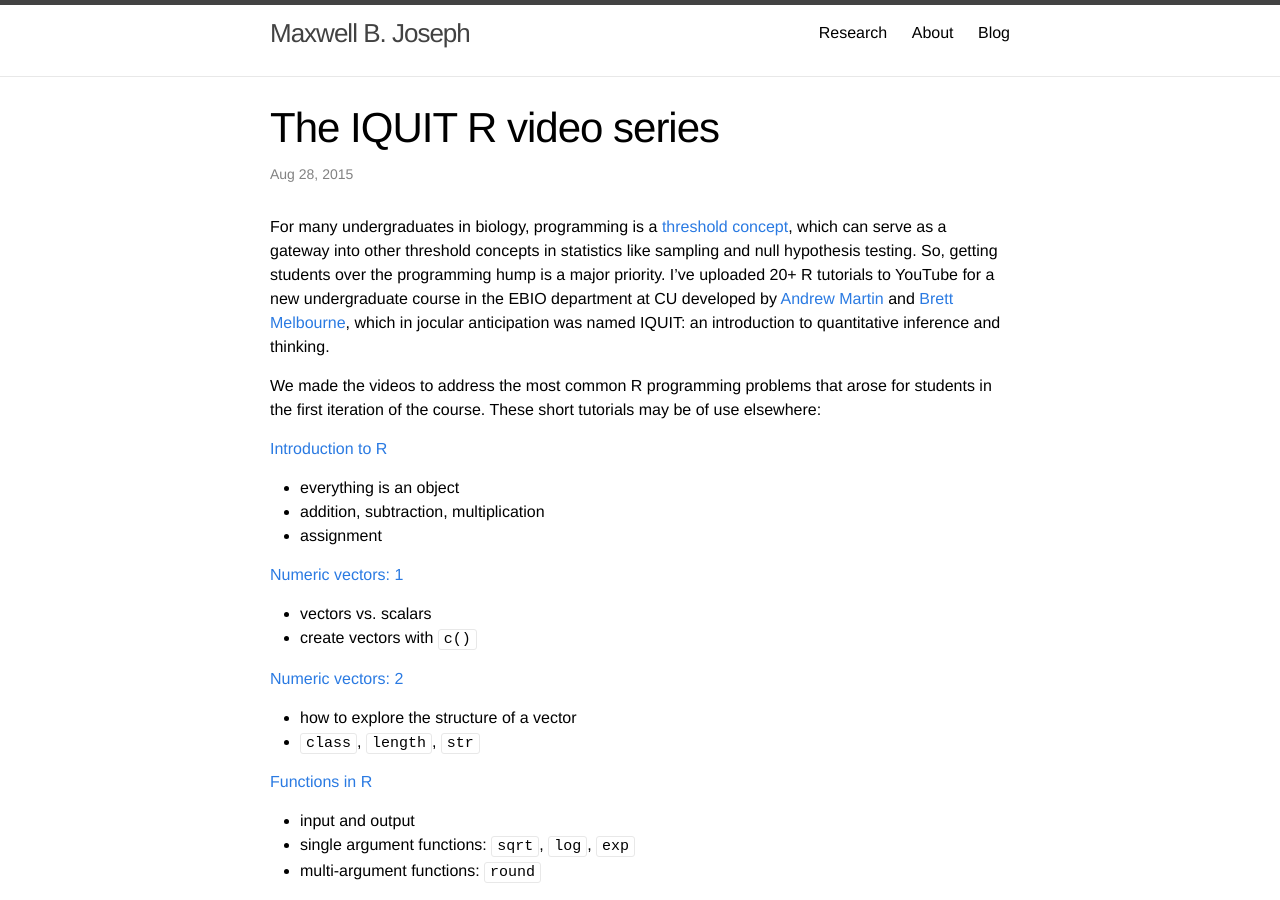
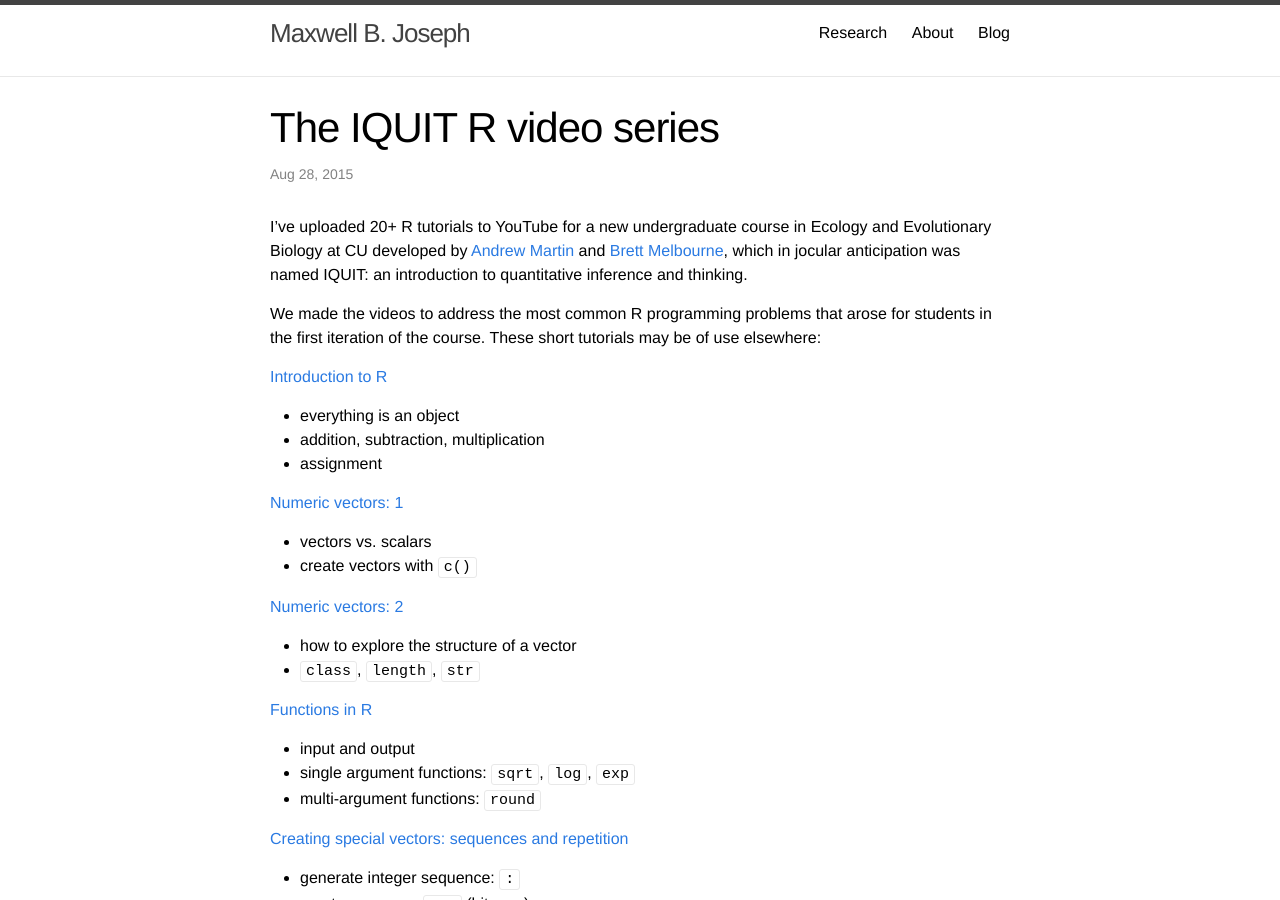
Before and after one commit to mbjoseph/old-website, a Jekyll site: the page built from _posts/2015-08-28-iquit.markdown, in a window 1280 px wide and 900 px high. Built offline with Jekyll 4.4.1, drawn with Linux system fonts in a browser that asks for light colours.

Commit message:
reduced txt preable

```diff
--- a/_posts/2015-08-28-iquit.markdown
+++ b/_posts/2015-08-28-iquit.markdown
@@ -6,9 +6,7 @@ comments: true
 categories: R
 ---
 
-For many undergraduates in biology, programming is a [threshold concept](https://books.google.com/books?hl=en&lr=&id=RCUVmm05qmcC&oi=fnd&pg=PP1&ots=SSn68PiCkk&sig=oGSCNE3ALZCleytv4LWN5jYpQII#v=onepage&q&f=false), which can serve as a gateway into other threshold concepts in statistics like sampling and null hypothesis testing.
-So, getting students over the programming hump is a major priority.
-I've uploaded 20+ R tutorials to YouTube for a new undergraduate course in the EBIO department at CU developed by [Andrew Martin](http://stripe.colorado.edu/~am/Site/Martin_Lab.html) and [Brett Melbourne](http://www.colorado.edu/eeb/facultysites/melbourne/), which in jocular anticipation was named IQUIT: an introduction to quantitative inference and thinking.
+I've uploaded 20+ R tutorials to YouTube for a new undergraduate course in Ecology and Evolutionary Biology at CU developed by [Andrew Martin](http://stripe.colorado.edu/~am/Site/Martin_Lab.html) and [Brett Melbourne](http://www.colorado.edu/eeb/facultysites/melbourne/), which in jocular anticipation was named IQUIT: an introduction to quantitative inference and thinking.
 
 We made the videos to address the most common R programming problems that arose for students in the first iteration of the course.
 These short tutorials may be of use elsewhere:
```
